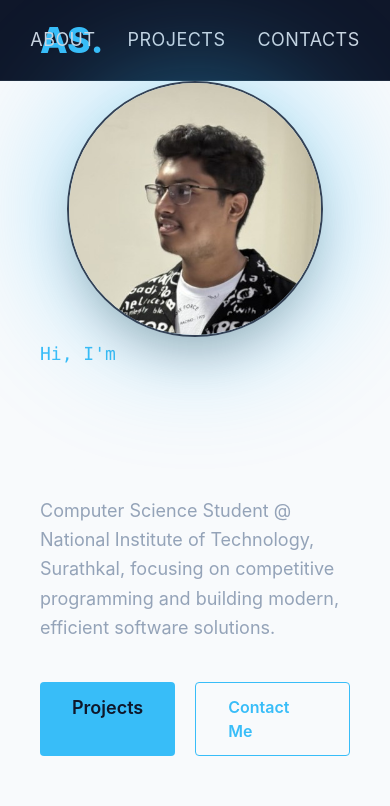
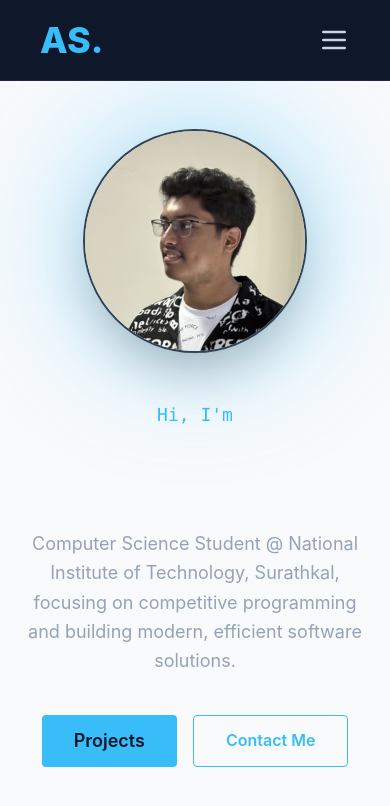
Before and after one commit to assaampuhel/git-training-asaphsamuel, a website: page exercise_2/dist/index.html in a window 390 px wide. Drawn offline with Linux system fonts and the light colour scheme.

Commit message:
Added CSS for mobile phones

```diff
--- a/exercise_2/dist/index.html
+++ b/exercise_2/dist/index.html
@@ -8,31 +8,46 @@
 </head>
 <body class="min-h-screen bg-slate-50 dark:bg-slate-900 dark:text-white antialiased font-sans">
 
-    <header class="bg-background border-b border-slate-800">
+    <header class="relative z-50 bg-background border-b border-slate-800 transition-all duration-300">
+
         <nav class="flex relative justify-between items-center py-5 px-10 max-w-[1400px] mx-auto">
+            <input type="checkbox" class="hidden peer" id="mobile-menu-toggle" aria-label="Toggle mobile menu" title="Toggle mobile menu">
 
             <a href="#" class="text-4xl no-underline font-extrabold text-primary">AS.</a>
 
-            <div class="absolute left-1/2 -translate-x-1/2 flex gap-8">
+            <div class="absolute left-1/2 -translate-x-1/2 gap-8 hidden md:flex">
                 <a href="#about" class=" text-slate-300 text-lg no-underline hover:text-primary tracking-wide transition-colors duration-300">ABOUT</a>
                 <a href="#projects" class="text-slate-300 text-lg no-underline hover:text-primary tracking-wide transition-colors duration-300">PROJECTS</a>
                 <a href="#contacts" class="text-slate-300 text-lg no-underline hover:text-primary tracking-wide transition-colors duration-300">CONTACTS</a>
+            </div>
+
+            <label for="mobile-menu-toggle" class="md:hidden cursor-pointer text-slate-300 hover:text-primary transition-colors">
+                <svg class="w-8 h-8" fill="none" stroke="currentColor" viewBox="0 0 24 24" xmlns="http://www.w3.org/2000/svg">
+                    <path stroke-linecap="round" stroke-linejoin="round" stroke-width="2" d="M4 6h16M4 12h16M4 18h16"></path>
+                </svg>
+            </label>
+
+            <div class="md:hidden bg-[#1e293b] border-b border-slate-700 shadow-xl absolute w-full left-0 top-full opacity-0 invisible -translate-y-4 peer-checked:opacity-100 peer-checked:visible peer-checked:translate-y-0 transition-all duration-300 ease-in-out">                <div class="flex flex-col items-center py-6 space-y-6">
+                    <a href="#about" onclick="document.getElementById('mobile-menu-toggle').checked = false" class="text-lg font-bold tracking-widest text-slate-300 hover:text-primary no-underline transition-colors">ABOUT</a>
+                    <a href="#projects" onclick="document.getElementById('mobile-menu-toggle').checked = false" class="text-lg font-bold tracking-widest text-slate-300 hover:text-primary no-underline transition-colors">PROJECTS</a>
+                    <a href="#contacts" onclick="document.getElementById('mobile-menu-toggle').checked = false" class="text-lg font-bold tracking-widest text-slate-300 hover:text-primary no-underline transition-colors">CONTACTS</a>
+                </div>
             </div>
         </nav>
     </header>
 
     <main>
-        <section class="flex flex-col-reverse items-center justify-between min-h-[80vh] md:flex-row px-10 mx-auto max-w-[1350px]">
+        <section class="flex flex-col-reverse md:flex-row items-center justify-center md:justify-between min-h-[80vh] px-6 md:px-10 py-12 md:py-0 max-w-[1350px] mx-auto gap-12 md:gap-8">
 
-            <div class="flex flex-col max-w-2xl">
+            <div class="flex flex-col items-center md:items-start text-center md:text-left max-w-2xl">
                 <p class="text-primary font-mono text-lg mb-4">Hi, I'm</p>
-                <h1 class="text-5xl font-extrabold text-slate-50 mb-4">Asaph Samuel</h1>
+                <h1 class="text-5xl md:text-7xl font-extrabold text-slate-50 mb-6 leading-tight">Asaph Samuel</h1>
 
                 <p class="text-lg text-textMuted leading-relaxed mb-10">
                     Computer Science Student @ National Institute of Technology, Surathkal, focusing on competitive programming and building modern, efficient software solutions.
                 </p>
 
-                <div class="flex gap-5">
+                <div class="flex flex-wrap justify-center md:justify-start gap-4 md:gap-5">
                     <a href="#projects" class="no-underline bg-primary text-background font-semibold px-8 py-3 rounded text-lg hover:bg-sky-300 hover:-translate-y-1 transition-all duration-300 ">
                         Projects
                     </a>
@@ -42,12 +57,13 @@
                 </div>
             </div>
 
-            <div class="relative w-64 h-64 md:w-[400px] md:h-[400px] flex-shrink-0">
+            <div class="relative w-56 h-56 md:w-[400px] md:h-[400px] flex-shrink-0">
                 <div class="absolute inset-0 bg-primary rounded-full blur-3xl animate-pulse opacity-20"></div> <!--Glowing effect-->
 
-                <img src="assets/photo.jpeg"
-                     alt="Asaph Samuel"
-                     class="rounded-full relative w-full h-full object-cover border-2 border-slate-700 shadow-2xl">
+                <img
+                    src="assets/photo.jpeg"
+                    alt="Asaph Samuel"
+                    class="rounded-full relative w-full h-full object-cover border-2 border-slate-700 shadow-2xl">
             </div>
 
         </section>
```
Also changed, not shown: exercise_2/dist/style.css.
